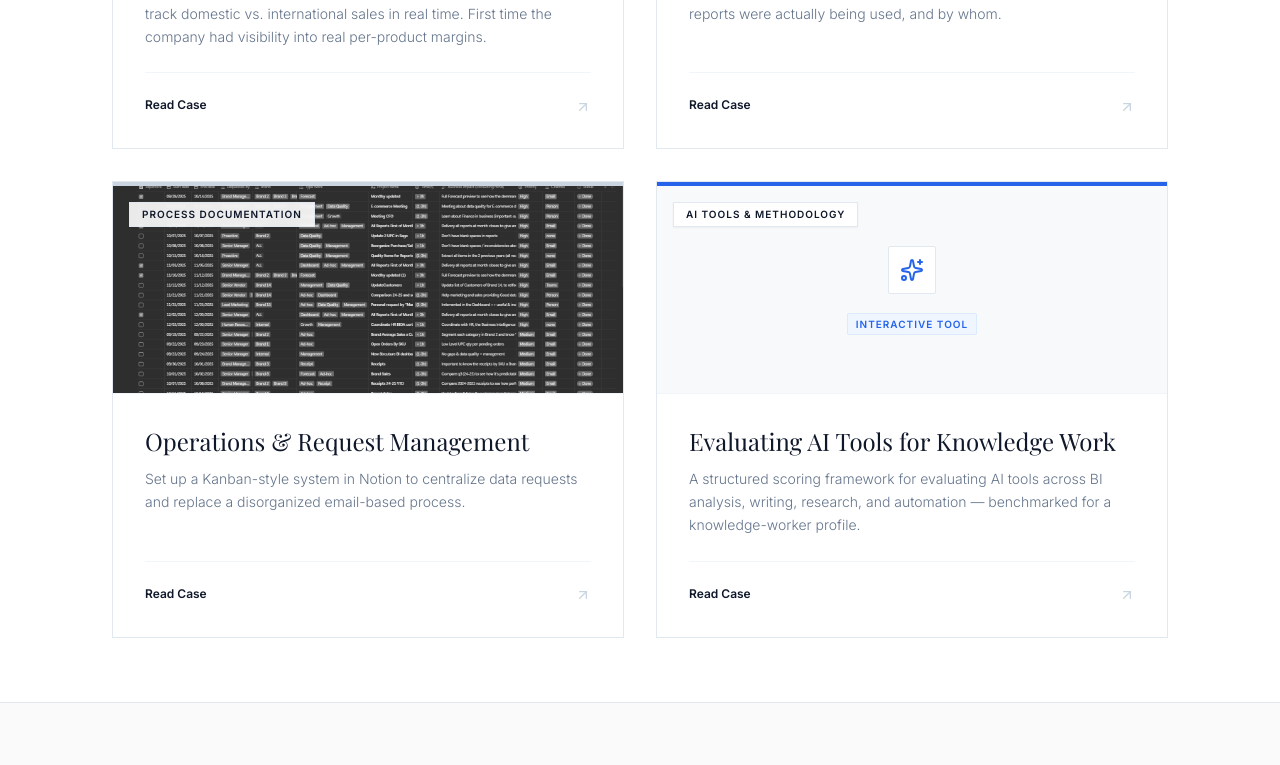
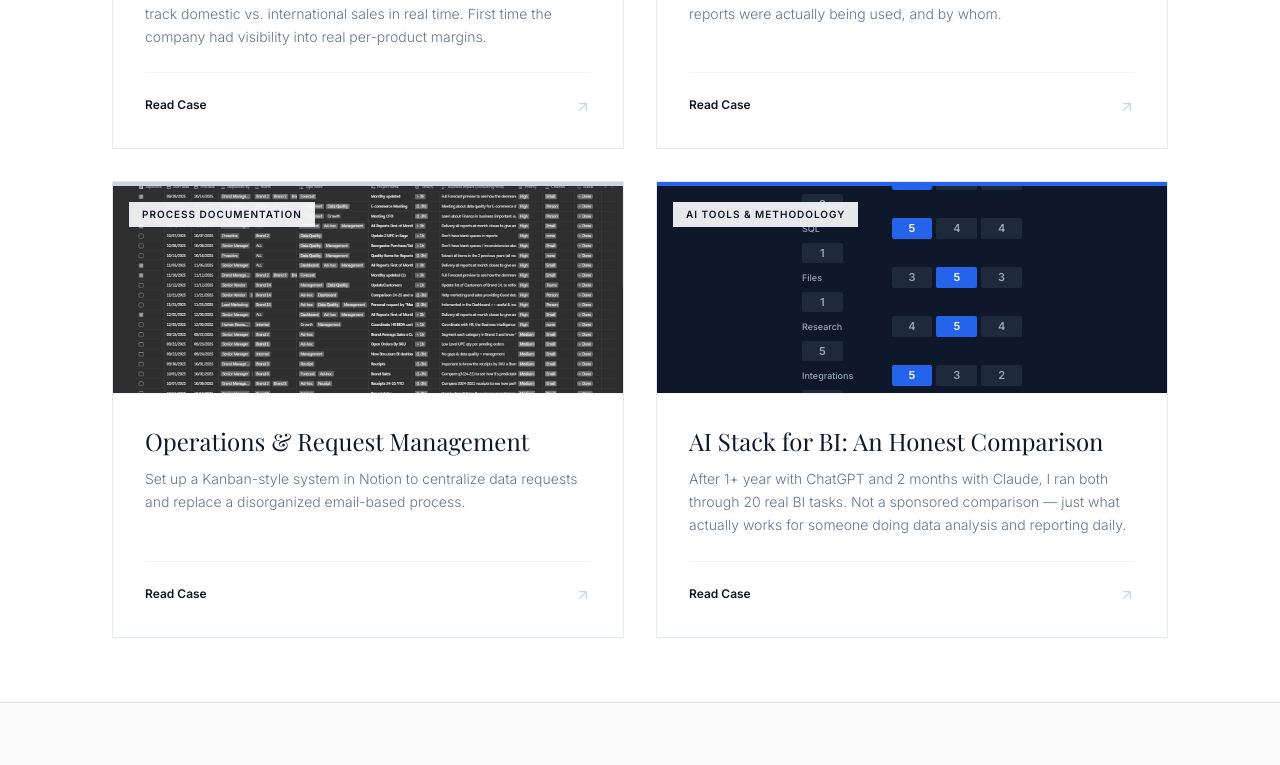
Before and after one commit to juanmaa8/Portfolio, a React (Vite) app: page / in a window 1280 px wide. Shown: the part 2360-3125 px from the top of the page. Built offline with nearby package versions, Linux system fonts and the light colour scheme; a web font is replaced by a local one.

Commit message:
Update App.tsx

```diff
--- a/src/App.tsx
+++ b/src/App.tsx
@@ -80,14 +80,14 @@ const content = {
         solution:"Built a simple intake system in Notion categorizing tasks as Strategic vs Maintenance. Added SOPs for recurring requests so nothing fell through the cracks.",
         results:["Created a clear audit trail of completed data projects.","Made it easy to justify time allocation on strategic work.","Built a knowledge base of SOPs for onboarding and reference."],
         stack:["Notion","SOP Writing","Task Management"] },
-      { id:4, category:"AI TOOLS & METHODOLOGY", title:"Evaluating AI Tools for Knowledge Work", client:"Personal Research", metrics:"Structured Framework",
-        impactBadges:["Tool Evaluation","BI Workflow","Decision Framework"], tags:["Claude","ChatGPT","NotebookLM","Methodology"],
+      { id:4, category:"AI TOOLS & METHODOLOGY", title:"AI Stack for BI: An Honest Comparison", client:"Personal Research · 1yr GPT + 2mo Claude", metrics:"20 Tasks · 4 Tools · 6 Categories",
+        impactBadges:["Hands-on Evaluation","BI Workflow","Personal Opinion"], tags:["Claude Pro","ChatGPT","NotebookLM","Real Usage"],
         gallery:[],
-        shortDesc:"A structured scoring framework for evaluating AI tools across BI analysis, writing, research, and automation — benchmarked for a knowledge-worker profile.",
-        challenge:"Most AI tool comparisons are either generic (not tailored to BI workflows) or sponsored. There was no honest, task-by-task evaluation from the perspective of someone actually using these tools for data analysis, reporting, and workflow automation.",
-        solution:"Built a 20-task evaluation framework covering 6 categories: BI & Data Analysis, Writing, Research, Automation, Documents, and Career. Each tool rated 1–5 per task with analyst notes distinguishing feature-based claims from observed real-world usage.",
-        results:["Identified clear winner by task category — not a single winner overall.","Found free stack (Claude Pro + ChatGPT Free + NotebookLM) covers most BI analyst needs at $20/mo.","Framework published as an interactive tool — filterable by winner, category, and view mode."],
-        stack:["Claude Pro","ChatGPT","NotebookLM","Research Methodology"],
+        shortDesc:"After 1+ year with ChatGPT and 2 months with Claude, I ran both through 20 real BI tasks. Not a sponsored comparison — just what actually works for someone doing data analysis and reporting daily.",
+        challenge:"Every AI tool comparison online is either generic, outdated, or quietly sponsored. I wanted to know which tool wins for my specific workflow: SQL, Power BI, reporting, writing, and workflow automation. No benchmarks from labs — just what happens when you actually use them.",
+        solution:"Built a 20-task scoring framework across 6 categories. Each tool rated 1–5 per task with two layers: a general verdict and a personal analyst note based on real usage. The honest answer: Claude wins more categories than I expected — especially context, writing voice, and integrations. ChatGPT still leads on Code Interpreter and image generation.",
+        results:["Claude outperforms on SQL, writing, Notion MCP, and career context — especially with Projects loaded.","ChatGPT Plus wins on file execution (Code Interpreter) and Deep Research.","Full stack at $20/mo: Claude Pro + ChatGPT Free + NotebookLM covers 90% of BI analyst needs."],
+        stack:["Claude Pro","ChatGPT Plus","ChatGPT Free","NotebookLM"],
         isInteractive: true }
     ],
     experienceList: [
@@ -166,14 +166,14 @@ const content = {
         solution:"Construí un sistema de intake simple en Notion categorizando tareas como Estratégicas vs Mantenimiento. Añadí SOPs para solicitudes recurrentes.",
         results:["Creé un historial claro de proyectos de datos completados.","Facilité la justificación de tiempo en trabajo estratégico.","Construí una base de conocimiento de SOPs para referencia y onboarding."],
         stack:["Notion","Escritura de SOPs","Gestión de Tareas"] },
-      { id:4, category:"HERRAMIENTAS IA & METODOLOGÍA", title:"Evaluando Herramientas de IA para el Trabajo del Conocimiento", client:"Investigación Personal", metrics:"Framework Estructurado",
-        impactBadges:["Evaluación de Herramientas","Flujo de Trabajo BI","Framework de Decisión"], tags:["Claude","ChatGPT","NotebookLM","Metodología"],
+      { id:4, category:"HERRAMIENTAS IA & METODOLOGÍA", title:"Stack de IA para BI: Una Comparativa Honesta", client:"Investigación Personal · 1 año GPT + 2 meses Claude", metrics:"20 Tareas · 4 Herramientas · 6 Categorías",
+        impactBadges:["Evaluación Real","Flujo de Trabajo BI","Opinión Personal"], tags:["Claude Pro","ChatGPT","NotebookLM","Uso Real"],
         gallery:[],
-        shortDesc:"Un framework de puntuación estructurado para evaluar herramientas de IA en análisis BI, escritura, investigación y automatización — benchmarked para un perfil de knowledge worker.",
-        challenge:"La mayoría de comparativas de herramientas IA son genéricas o patrocinadas. No existía una evaluación honesta, tarea por tarea, desde la perspectiva de alguien que usa estas herramientas para análisis de datos, reporting y automatización de flujos.",
-        solution:"Construí un framework de evaluación de 20 tareas en 6 categorías: Análisis BI, Escritura, Investigación, Automatización, Documentos y Carrera. Cada herramienta puntuada 1–5 por tarea con notas de analista que distinguen claims documentados de uso real observado.",
-        results:["Identificado ganador claro por categoría de tarea — no un único ganador global.","Stack gratuito (Claude Pro + ChatGPT Free + NotebookLM) cubre la mayoría de necesidades BI a $20/mes.","Framework publicado como herramienta interactiva — filtrable por ganador, categoría y modo de vista."],
-        stack:["Claude Pro","ChatGPT","NotebookLM","Metodología de Investigación"],
+        shortDesc:"Tras más de 1 año con ChatGPT y 2 meses con Claude, comparé ambas herramientas en 20 tareas reales de BI. No es una comparativa patrocinada — es lo que funciona de verdad para alguien que hace análisis de datos y reporting a diario.",
+        challenge:"Todas las comparativas de herramientas IA online son genéricas, desactualizadas o patrocinadas. Quería saber qué herramienta gana para mi flujo concreto: SQL, Power BI, reporting, escritura y automatización. Sin benchmarks de laboratorio — solo lo que pasa cuando las usas de verdad.",
+        solution:"Construí un framework de puntuación de 20 tareas en 6 categorías. Cada herramienta puntuada 1–5 con dos capas: veredicto general y nota personal basada en uso real. La conclusión honesta: Claude gana más categorías de las esperadas — especialmente contexto, voz en escritura e integraciones. ChatGPT sigue liderando en Code Interpreter y generación de imágenes.",
+        results:["Claude supera en SQL, escritura, Notion MCP y contexto de carrera — especialmente con Proyectos cargados.","ChatGPT Plus gana en ejecución de archivos (Code Interpreter) y Deep Research.","Stack completo a $20/mes: Claude Pro + ChatGPT Free + NotebookLM cubre el 90% de las necesidades de un analista BI."],
+        stack:["Claude Pro","ChatGPT Plus","ChatGPT Free","NotebookLM"],
         isInteractive: true }
     ],
     experienceList:[
@@ -302,15 +302,40 @@ const ProjectCard: React.FC<{ project:Project; onClick:()=>void; t:any; delay:nu
       <div className="h-52 bg-[#F8F9FB] relative overflow-hidden flex items-center justify-center border-b border-slate-100">
         {!err && project.gallery?.length ? (
           <img src={project.gallery[0]} alt={project.title} onError={()=>setErr(true)} className="w-full h-full object-cover grayscale group-hover:grayscale-0 transition-all duration-700 opacity-90 group-hover:opacity-100 group-hover:scale-105" />
+        ) : project.id === 4 ? (
+          <div className="w-full h-full bg-slate-900 flex flex-col items-center justify-center p-6 transition-transform duration-500 group-hover:-translate-y-1">
+            <div className="w-full max-w-[220px]">
+              <div className="grid grid-cols-5 gap-1 mb-2">
+                <div className="col-span-2" />
+                {["CLAU","GPT+","FREE","NBLM"].map(t=>(
+                  <div key={t} className="text-[8px] font-bold text-slate-400 text-center uppercase tracking-wide">{t}</div>
+                ))}
+              </div>
+              {[
+                {cat:"Writing", scores:[5,4,3,2], winner:0},
+                {cat:"SQL", scores:[5,4,4,1], winner:0},
+                {cat:"Files", scores:[3,5,3,1], winner:1},
+                {cat:"Research", scores:[4,5,4,5], winner:1},
+                {cat:"Integrations", scores:[5,3,2,2], winner:0},
+              ].map(({cat,scores,winner})=>(
+                <div key={cat} className="grid grid-cols-5 gap-1 mb-1 items-center">
+                  <div className="col-span-2 text-[9px] text-slate-400 font-medium truncate pr-1">{cat}</div>
+                  {scores.map((s,i)=>(
+                    <div key={i} className={`text-center text-[11px] font-bold rounded-sm py-0.5 ${i===winner?"bg-blue-600 text-white":"bg-slate-800 text-slate-400"}`}>{s}</div>
+                  ))}
+                </div>
+              ))}
+              <div className="mt-3 text-center">
+                <span className="text-[9px] font-bold uppercase tracking-widest text-blue-400 border border-blue-800 bg-blue-950/50 px-2 py-1 rounded-sm">Interactive Tool</span>
+              </div>
+            </div>
+          </div>
         ) : (
           <div className="text-center p-6 transition-transform duration-500 group-hover:-translate-y-1">
             <div className="w-12 h-12 border border-slate-200 bg-white flex items-center justify-center rounded-sm mx-auto mb-4">
-              {project.id===1?<BarChart3 className="text-slate-900"/>:project.id===2?<Code2 className="text-slate-900"/>:project.id===4?<Sparkles className="text-blue-600"/>:<FileText className="text-slate-900"/>}
+              {project.id===1?<BarChart3 className="text-slate-900"/>:project.id===2?<Code2 className="text-slate-900"/>:<FileText className="text-slate-900"/>}
             </div>
-            {project.isInteractive
-              ? <span className="text-[10px] font-bold uppercase tracking-widest text-blue-600 border border-blue-100 bg-blue-50 px-2 py-1 rounded-sm">Interactive Tool</span>
-              : <span className="text-[10px] font-bold uppercase tracking-widest text-slate-400">{t.viewReport}</span>
-            }
+            <span className="text-[10px] font-bold uppercase tracking-widest text-slate-400">{t.viewReport}</span>
           </div>
         )}
         <div className="absolute top-4 left-4 bg-white/90 backdrop-blur px-3 py-1 text-[10px] font-bold uppercase tracking-widest text-slate-900 border border-slate-200 shadow-sm">{project.category}</div>
```
